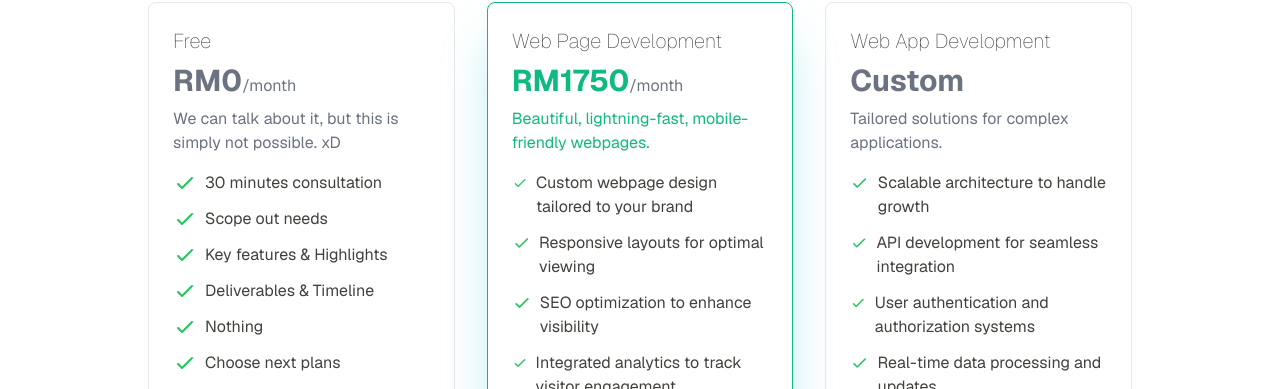
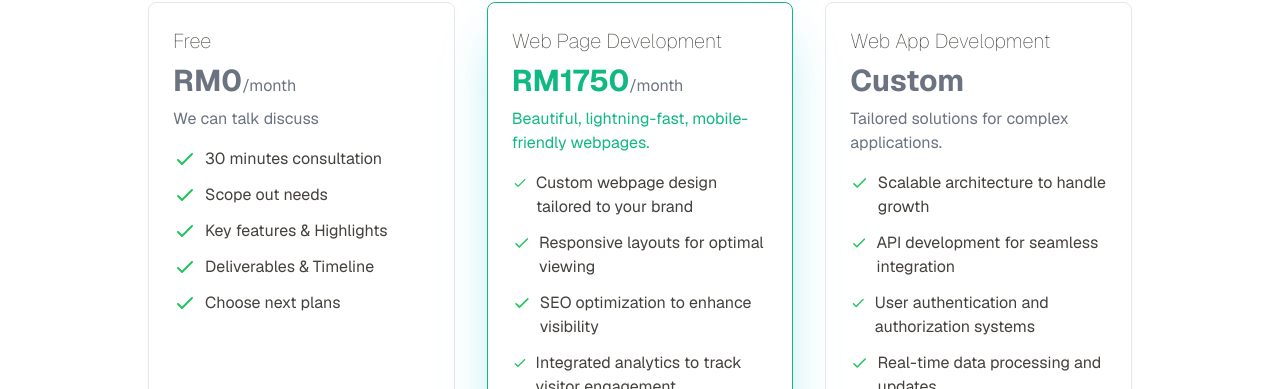
Before and after one commit to dtiw97/portf, a Next.js app: page /pricing in a window 1280 px wide. Shown: the part 246-635 px from the top of the page. Built offline with nearby package versions, Linux system fonts and the light colour scheme; no server answers.

Commit message:
update lang

```diff
--- a/app/(paths)/pricing/page.tsx
+++ b/app/(paths)/pricing/page.tsx
@@ -23,7 +23,7 @@ const Pricing = () => {
         t('scope'),
         t('features'),
         t('deliverables'),
-        t('nothing'),
+        // t('nothing'),
         t('next')
       ],
       buttonText: t('dontClick'),
--- a/messages/en.json
+++ b/messages/en.json
@@ -61,12 +61,11 @@
   "PricingPage": {
     "title": "Simple, transparent pricing",
     "free": "Free",
-    "description": "We can talk about it, but this is simply not possible. xD",
+    "description": "We can talk discuss",
     "consultation": "30 minutes consultation",
     "scope": "Scope out needs",
     "features": "Key features & Highlights",
     "deliverables": "Deliverables & Timeline",
-    "nothing": "Nothing",
     "next": "Choose next plans",
     "dontClick": "Don't click",
 
--- a/messages/zh.json
+++ b/messages/zh.json
@@ -61,12 +61,11 @@
   "PricingPage": {
     "title": "简单,透明的定价",
     "free": "免费",
-    "description": "我们可以讨论，但这基本不可能。xD",
+    "description": "我们可以讨论",
     "consultation": "30分钟咨询",
     "scope": "确定需求",
     "features": "关键特性与亮点",
     "deliverables": "交付物与时间表",
-    "nothing": "没有交付物",
     "next": "请选择下一个计划",
     "dontClick": "别点击",
 
```
